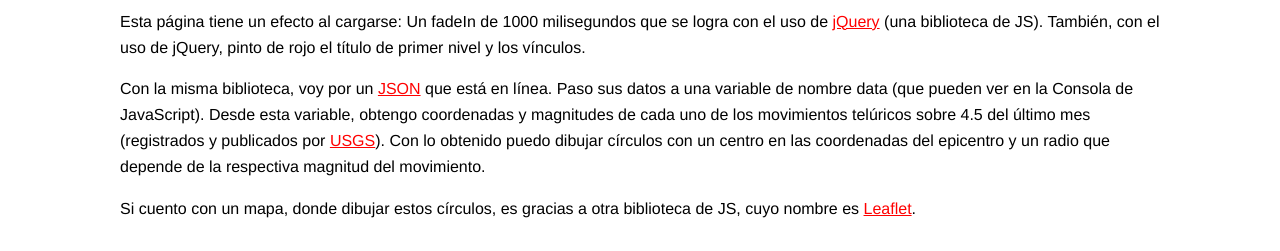
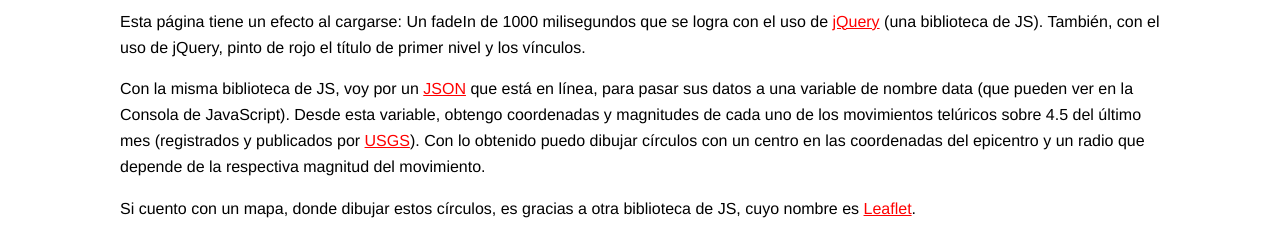
Before and after one commit to profesorfaco/workshop-infografiaV1, a plain HTML site: page intro-jquery/index.html in a window 1280 px wide. Shown: the part 142-393 px from the top of the page. Drawn offline with nearby package versions, Linux system fonts and the light colour scheme; no server answers.

Commit message:
Novísima versión!

```diff
--- a/intro-jquery/index.html
+++ b/intro-jquery/index.html
@@ -26,7 +26,7 @@
 	<body class="hidden">
 		<h1>Temblores con jQuery + leaflet.js</h1>
 		<p>Esta página tiene un efecto al cargarse: Un fadeIn de 1000 milisegundos que se logra con el uso de <a href="https://jquery.com/">jQuery</a> (una biblioteca de JS). También, con el uso de jQuery, pinto de rojo el título de primer nivel y los vínculos.</p>
-		<p>Con la misma biblioteca, voy por un <a href="https://www.json.org/" title="JavaScript Object Notation">JSON</a> que está en línea. Paso sus datos a una variable de nombre data (que pueden ver en la Consola de JavaScript). Desde esta variable, obtengo coordenadas y magnitudes de cada uno de los movimientos telúricos sobre 4.5 del último mes (registrados y publicados por <a href="https://earthquake.usgs.gov/earthquakes/feed/v1.0/geojson.php">USGS</a>). Con lo obtenido puedo dibujar círculos con un centro en las coordenadas del epicentro y un radio que depende de la respectiva magnitud del movimiento.</p>
+		<p>Con la misma biblioteca de JS, voy por un <a href="https://www.json.org/" title="JavaScript Object Notation">JSON</a> que está en línea, para pasar sus datos a una variable de nombre data (que pueden ver en la Consola de JavaScript). Desde esta variable, obtengo coordenadas y magnitudes de cada uno de los movimientos telúricos sobre 4.5 del último mes (registrados y publicados por <a href="https://earthquake.usgs.gov/earthquakes/feed/v1.0/geojson.php">USGS</a>). Con lo obtenido puedo dibujar círculos con un centro en las coordenadas del epicentro y un radio que depende de la respectiva magnitud del movimiento.</p>
 		<p>Si cuento con un mapa, donde dibujar estos círculos, es gracias a otra biblioteca de JS, cuyo nombre es <a href="https://leafletjs.com/">Leaflet</a>.</p>
 		<div id="mapid"></div>
 		<!--Acá estamos vinculando con otra biblioteca de JS: jQuery-->
```
